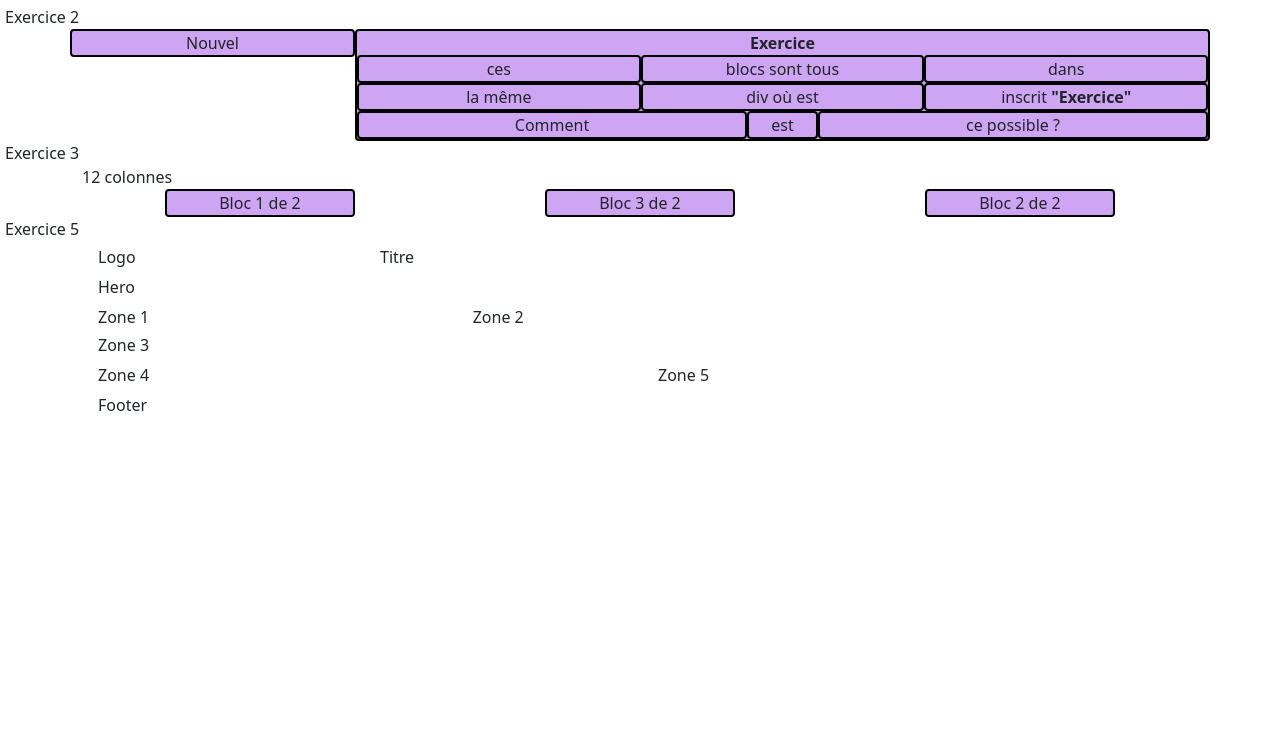
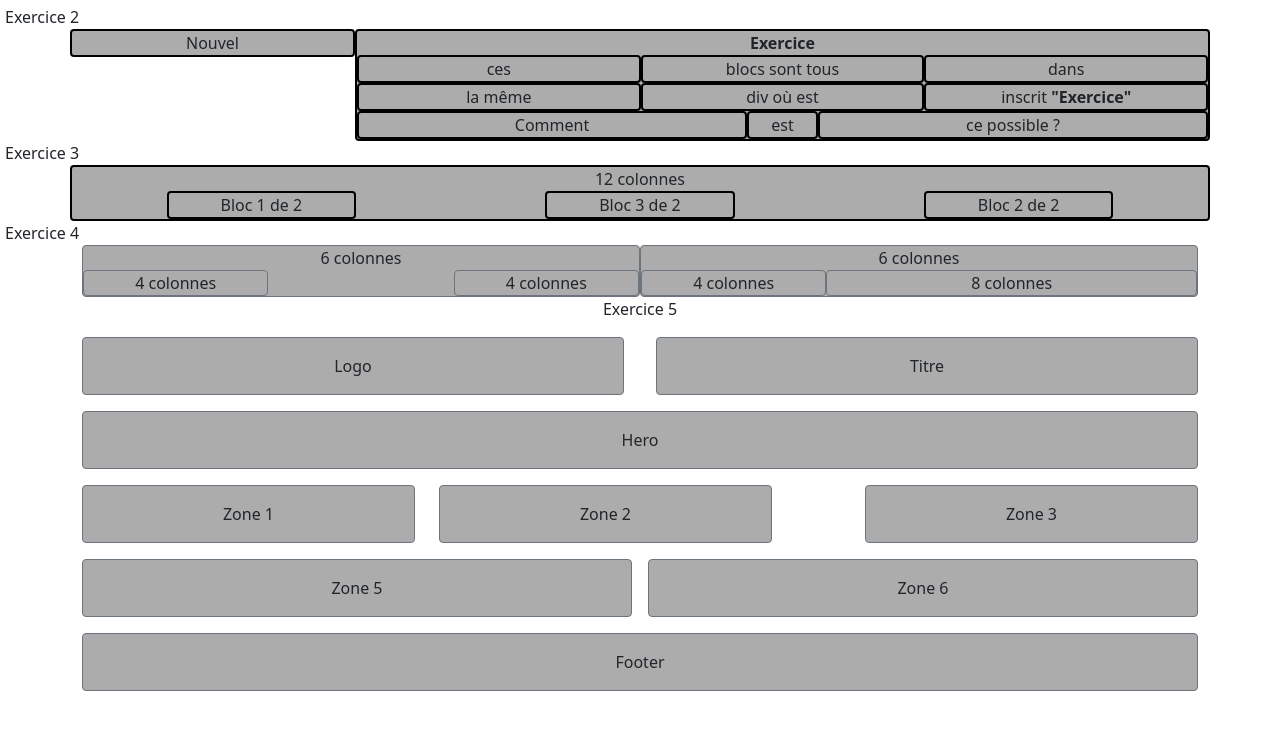
Before and after one commit to MarcHoutreille/Bootstrap, a plain HTML site: page index.html in a window 1280 px wide. Drawn offline with nearby package versions, Linux system fonts and the light colour scheme.

Commit message:
put all the exercises on one page

```diff
--- a/index.html
+++ b/index.html
@@ -26,7 +26,7 @@
 
         .my-col {
 
-            background-color:#CDA5F3;
+            background-color:#acacac;
             border-radius: 4px;
             border: 2px solid rgb(0, 0, 0);
             text-align:center
@@ -104,38 +104,66 @@
 Exercice 3
 
     <section class="my-container-2 container">
-        12 colonnes
-        <div class="row justify-content-around">
-            <div class="col-2 my-col">Bloc 1 de 2</div>
-            <div class="col-2 my-col order-1">Bloc 2 de 2</div>
-            <div class="col-2 my-col ">Bloc 3 de 2</div>
+        <div class="row ">
+            <div class="col-12 my-col">12 colonnes
+                <div class="row justify-content-around">
+                    <div class="col-2 my-col">Bloc 1 de 2</div>
+                    <div class="col-2 my-col order-1">Bloc 2 de 2</div>
+                    <div class="col-2 my-col ">Bloc 3 de 2</div></div>
+
+                </div>
+            </div>
         </div>
+
+
+
     </section>
 
-Exercice 5
+    Exercice 4
 
-    <section class="container my-container-3">
+    <div class="container rounded text-center">
+        <div class="container rounded ">
+            <div class="row">
+                <div class="col-6 my-col border border-secondary rounded ">6 colonnes
+                    <div class="row justify-content-between">
+                        <div class="col-4 rounded border border-secondary">4 colonnes</div>
+                        <div class="col-4 rounded border border-secondary">4 colonnes</div>
+                    </div>
+                </div>
+
+
+                <div class="col-6 my-col  border border-secondary rounded ">6 colonnes
+                    <div class="row">
+                        <div class="col-4 rounded border border-secondary">4 colonnes</div>
+                        <div class="col-8 rounded border border-secondary">8 colonnes</div>
+                    </div>
+                </div>
+
+        </div>
+    </div>
+
+    <p>Exercice 5</p>
+
+    <div class="container text-center">
         <div class="row">
-            <div class="col-4 col-md-3 my-col-2">Logo</div>
-            <div class="col col-md my-col-2">Titre</div>
+            <p class="col me-2 col-md me-md-3 border border-secondary my-col  py-3">Logo</p>
+            <p class="col-8 ms-3 col-md border border-secondary my-col  py-3">Titre</p>
         </div>
         <div class="row">
-            <div class="col col-md my-col-2">Hero</div>
+            <p class="col col-mdborder border border-secondary my-col  py-3">Hero</p>
         </div>
         <div class="row">
-            <div class="col-auto col-md-4 my-col-2">Zone 1</div>
-            <div class="col-auto col-md-4 my-col-2">Zone 2</div>
-                <div class="col-auto col-md-4 my-col-2 ">Zone 3</div>
-
+            <p class="col-12 col-md border border-secondary couleur2 my-col  py-3">Zone 1</p>
+            <p class="col-12 col-md ms-md-4 border border-secondary couleur2 my-col  py-3">Zone 2</p>
+            <p class="col-12 col-md offset-md-1 border border-secondary couleur2 my-col  py-3">Zone 3</p>
+        </div>
+        <div class="row justify-content-between">
+            <p class="col-8 me-2 col-md border border-secondary couleur2 py-3 my-col ">Zone 5</p>
+            <p class="col ms-2 col-md border border-secondary couleur2 py-3 my-col ">Zone 6</p>
         </div>
         <div class="row">
-            <div class="col-8 col-md-6 my-col-2">Zone 4</div>
-            <div class="col col-md my-col-2">Zone 5</div>
+            <p class="col-12 border border-secondary couleur2 py-3 my-col ">Footer</p>
         </div>
-        <div class="row">
-            <div class="col col-md my-col-2">Footer</div>
         </div>
-
-    </section>
 </body>
 </html>
```
